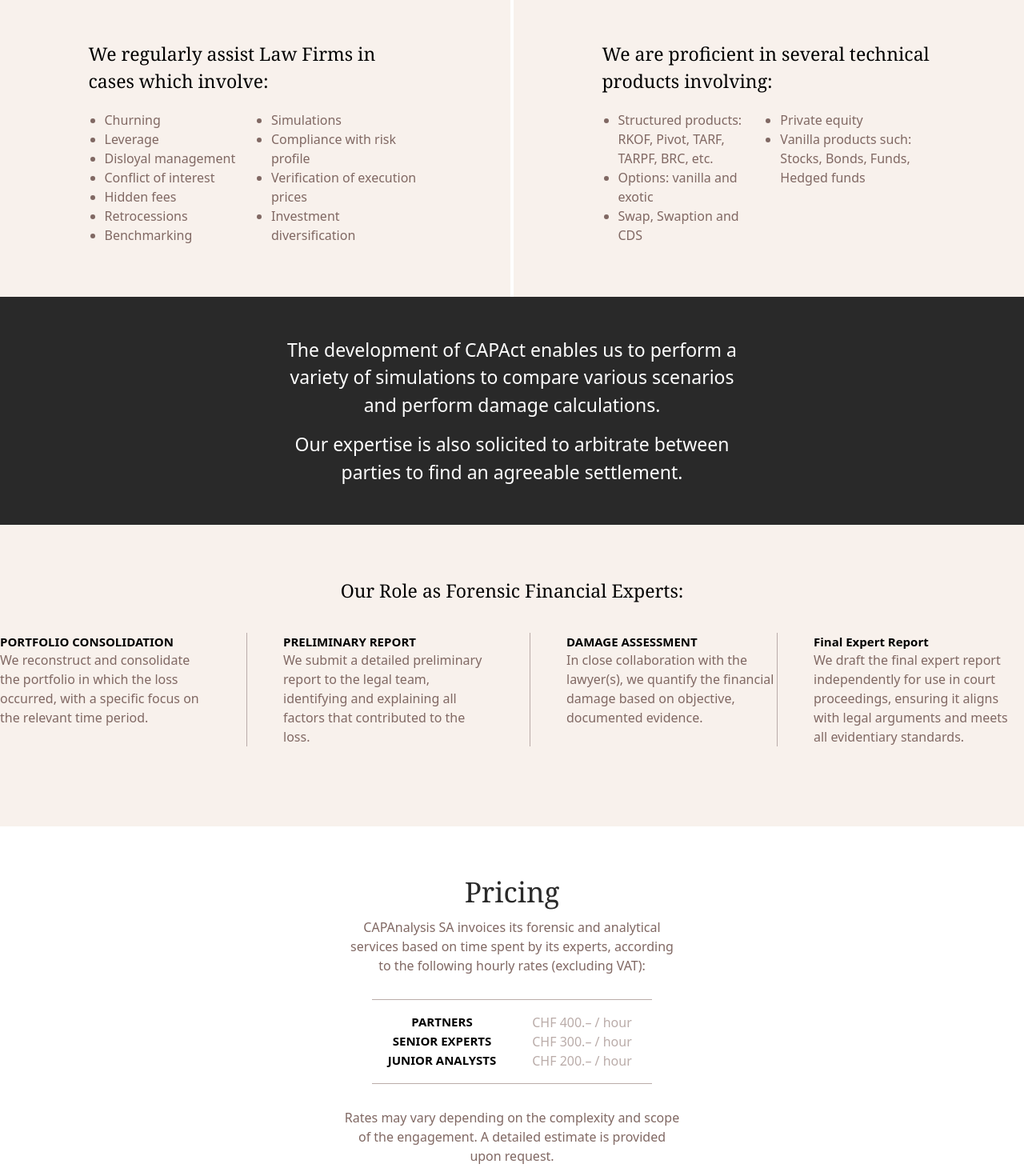
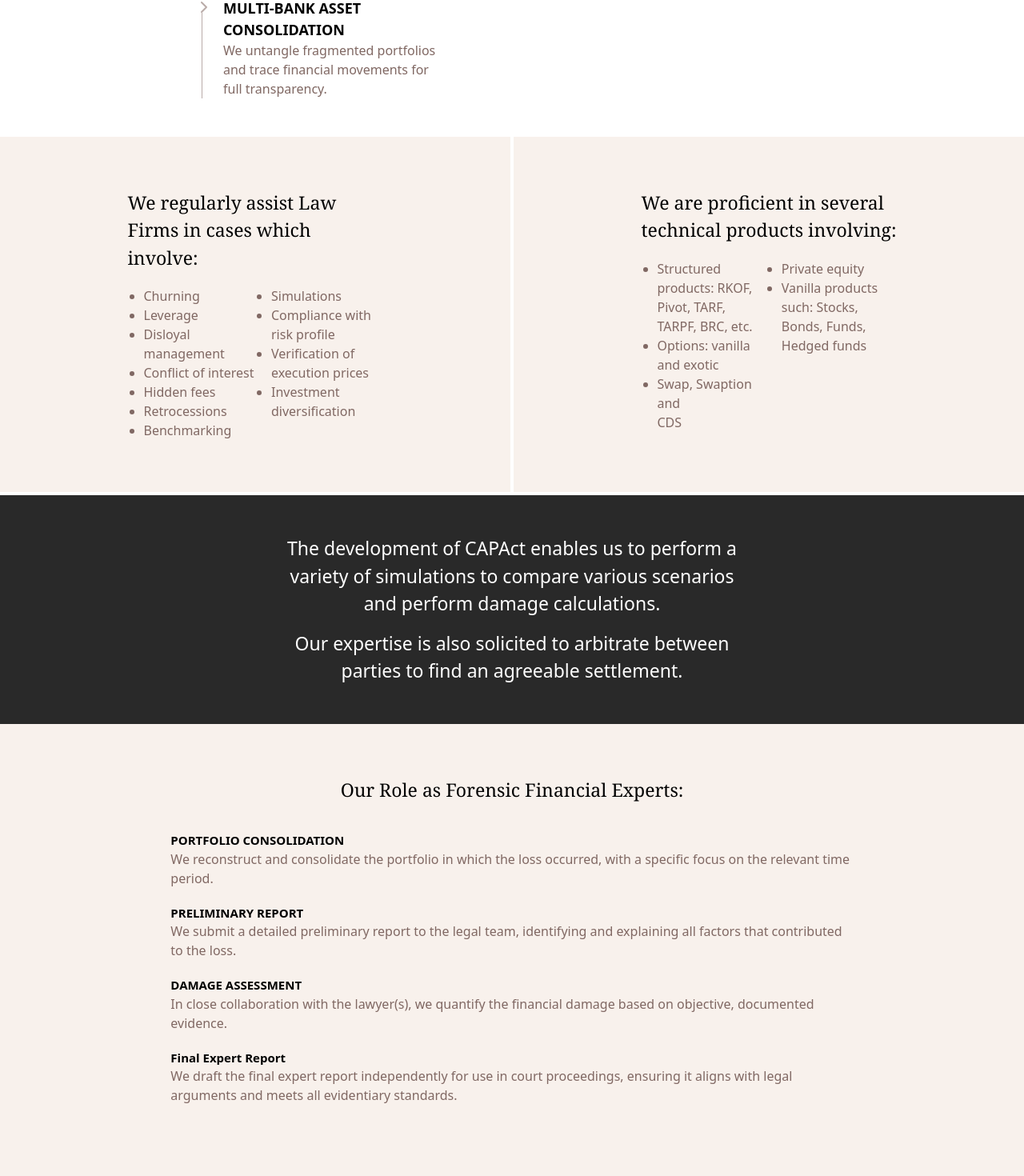
Before and after one commit to pierre-debruyne/CapAnalysis, a Next.js app: page /forensic-financial-analysis in a window 1280 px wide. Shown: the part 1535-3005 px from the top of the page at 80% size. Built offline with nearby package versions, Linux system fonts and the light colour scheme.

Commit message:
feat(page): make it responsive

```diff
--- a/src/app/forensic-financial-analysis/page.tsx
+++ b/src/app/forensic-financial-analysis/page.tsx
@@ -25,9 +25,9 @@
         </p>
       </div>
 
-      <div className="grid grid-cols-3 grid-rows-2 pb-[48px] gap-x-[170px] gap-y-[60px] max-w-max mx-auto items-start">
+      <div className="grid 2xl:grid-cols-3 lg:grid-cols-2  grid-rows-2  pb-[48px] gap-x-[170px] gap-y-[60px] max-w-max mx-auto items-start">
         <InfoBlock
-          UppercaseText={"Damage Calculation"}
+          UppercaseText={"Damage Calculation\n"}
           LowercaseText={
             "Using our proprietary tool CAPAct tool, we quantify financial harm in cases of mismanagement, hidden fees, and strategy drift."
           }
@@ -57,15 +57,15 @@
         />
       </div>
 
-      <div className="flex gap-1 w-full">
-        <div className="bg-[#F8F1EC] w-full  py-[65px]">
-          <div className="max-w-[417px] mx-auto">
+      <div className="flex flex-col xl:flex-row gap-1 w-full pb-1">
+        <div className="bg-[#F8F1EC] w-full py-[65px]">
+          <div className="xl:max-w-[417px] lg:w-1/2 p-5 xl:p-0 mx-auto">
             <h3 className="text-[23px] font-normal font-serif pb-[19px]">
               We regularly assist Law Firms in cases which involve:
             </h3>
 
-            <div className="flex text-[#806863] font-light font-sans text-[16px]">
-              <ul className="list-disc list-outside pl-5 w-2/4">
+            <div className="flex flex-col lg:flex-row text-[#806863] font-light font-sans text-[16px]">
+              <ul className="list-disc list-outside pl-5 lg:w-2/4">
                 <li>Churning</li>
                 <li>Leverage</li>
                 <li>Disloyal management</li>
@@ -85,11 +85,11 @@
           </div>
         </div>
         <div className="bg-[#F8F1EC] w-full py-[65px]">
-          <div className="max-w-[417px] mx-auto">
+          <div className="xl:max-w-[417px] lg:w-1/2 p-5 xl:p-0 mx-auto">
             <h3 className="font-normal font-serif text-[23px] pb-[19px]">
               We are proficient in several technical products involving:
             </h3>
-            <div className="flex justify-between text-[#806863] font-light font-sans text-[16px]">
+            <div className="flex flex-col lg:flex-row justify-between text-[#806863] font-light font-sans text-[16px]">
               <ul className="list-disc list-outside pl-5">
                 <li>
                   Structured products: RKOF, Pivot, TARF, TARPF, BRC, etc.
@@ -112,7 +112,7 @@
         </div>
       </div>
 
-      <div className="bg-dark py-[49px]">
+      <div className="bg-dark py-[49px] px-5 2xl:px-0">
         <div className="max-w-[564px] mx-auto text-[23px] text-white text-center">
           <p className="mb-[15px]">
             The development of CAPAct enables us to perform a variety of
@@ -131,9 +131,9 @@
           <h2 className="text-center text-[23px] font-serif font-normal">
             Our Role as Forensic Financial Experts:
           </h2>
-          <div className="flex justify-between w-full mx-auto max-w-[1450px] py-[35px] divide-x-[0.6px] divide-[#BAACA9]">
-            <div className="flex-1 max-w-[360px] pr-[45px]">
-              <div className="max-w-[297px]">
+          <div className="flex flex-col 2xl:flex-row text-start items-center gap-5 2xl:gap-0 justify-between w-full mx-auto max-w-[1450px] py-[35px] 2xl:divide-x-[0.6px] 2xl:divide-[#BAACA9]">
+            <div className="flex-1 w-2/3 2xl:max-w-[360px] 2xl:pr-[45px]">
+              <div className="2xl:max-w-[297px]">
                 <div className="text-[15px] uppercase font-sans font-semibold">
                   Portfolio Consolidation
                 </div>
@@ -144,8 +144,8 @@
               </div>
             </div>
 
-            <div className="flex-1 max-w-[360px] px-[45px]">
-              <div className="max-w-[297px]">
+            <div className="flex-1 w-2/3 2xl:max-w-[360px] 2xl:px-[45px]">
+              <div className="2xl:max-w-[297px]">
                 <div className="text-[15px] uppercase font-sans font-semibold">
                   Preliminary Report
                 </div>
@@ -157,8 +157,8 @@
               </div>
             </div>
 
-            <div className="flex-1 max-w-[360px] pl-[45px]">
-              <div className="max-w-[297px]">
+            <div className="flex-1 w-2/3 2xl:max-w-[360px] 2xl:pl-[45px]">
+              <div className="2xl:max-w-[297px]">
                 <div className="text-[15px] uppercase font-sans font-semibold">
                   Damage Assessment
                 </div>
@@ -169,8 +169,8 @@
               </div>
             </div>
 
-            <div className="flex-1 max-w-[360px] pl-[45px]">
-              <div className="max-w-[297px]">
+            <div className="flex-1 w-2/3 2xl:max-w-[360px] 2xl:pl-[45px]">
+              <div className="2xl:max-w-[297px]">
                 <div className="text-[15px] font-sans font-semibold">
                   Final Expert Report
                 </div>
@@ -185,7 +185,7 @@
         </div>
       </div>
 
-      <div className="bg-white py-[60px] h-full text-center">
+      <div className="bg-white py-[60px] px-5 2xl:px-0 h-full text-center">
         <div className="max-w-[420px] h-full mx-auto">
           <h2 className="text-[35px] font-serif text-[#292929] leading-11 pb-[10px]">
             Pricing
```
